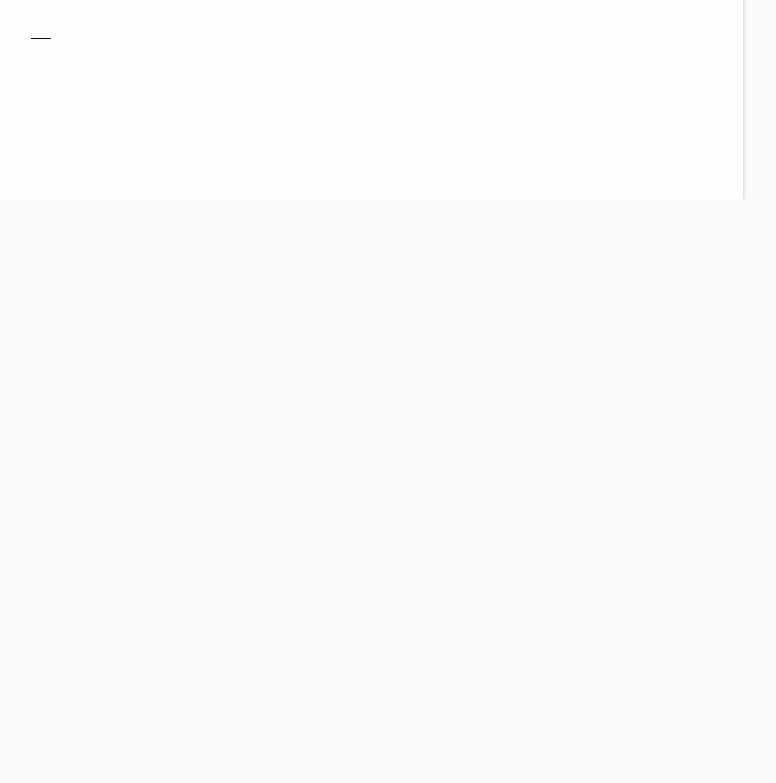
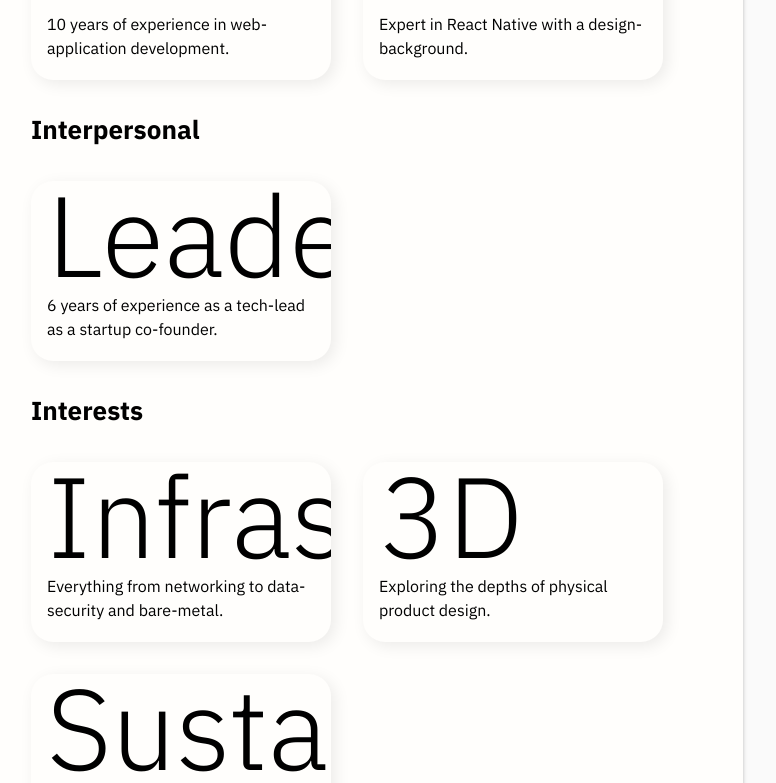
Before and after one commit to ameesme/amees.me, a Next.js app: page / in a window 1280 px wide. Shown: the part 2697-3480 px from the top of the page, without its empty margins (97-873 px from the left). Before the commit the page ends 2896 px from the top, so only its background shows below. Built offline with nearby package versions, Linux system fonts and the light colour scheme.

Commit message:
Improved marquee behavior

```diff
--- a/src/app/globals.css
+++ b/src/app/globals.css
@@ -13,15 +13,15 @@
     transform: translateX(0%);
   }
   50% {
-    transform: translateX(-110%);
+    transform: translateX(-100%);
     visibility: visible;
   }
   50.1% {
-    transform: translateX(-110%);
+    transform: translateX(-100%);
     visibility: hidden;
   }
   50.2% {
-    transform: translateX(110%);
+    transform: translateX(100%);
     visibility: hidden;
   }
   50.3% {
--- a/src/app/page.tsx
+++ b/src/app/page.tsx
@@ -3,6 +3,7 @@
 import { Blockquote, Heading, Paragraph } from "@/components/Typography";
 import Dash from "@/components/atoms/Dash";
 import Card from "@/components/molecules/Card";
+import CardsContainer from "@/components/templates/CardsContainer";
 import Container from "@/components/templates/Container";
 import Section from "@/components/templates/Section";
 import { Work_Sans } from "next/font/google";
@@ -51,7 +52,7 @@ export default function Home() {
             apps in no-time, so they can be validated and enjoyed in the real
             world.
           </Paragraph>
-          <div className="w-full flex flex-wrap justify-between gap-8 mt-8">
+          <CardsContainer>
             <Card
               title="Idea"
               description="Going from an idea to a clear product-definition."
@@ -72,7 +73,7 @@ export default function Home() {
               description="...or getting our own hands dirty, building your product together."
               onClick={() => {}}
             />
-          </div>
+          </CardsContainer>
           <Dash className="mt-8" />
         </Section>
         <Section>
@@ -90,10 +91,52 @@ export default function Home() {
         </Section>
         <Section>
           <Heading variant="h1">Experience</Heading>
-          <Heading variant="h2">Technologies</Heading>
-          <Heading variant="h2">Interpersonal</Heading>
-          <Heading variant="h2">Interests</Heading>
-          <Dash className="mt-8" />
+          <Section className="mb-[30px]">
+            <Heading variant="h2">Technologies</Heading>
+            <CardsContainer>
+              <Card
+                title="Web"
+                description="10 years of experience in web-application development."
+                onClick={() => {}}
+              />
+              <Card
+                title="Mobile"
+                description="Expert in React Native with a design-background."
+                onClick={() => {}}
+              />
+            </CardsContainer>
+          </Section>
+          <Section className="mb-[30px]">
+            <Heading variant="h2">Interpersonal</Heading>
+            <CardsContainer>
+              <Card
+                title="Leadership"
+                description="6 years of experience as a tech-lead as a startup co-founder."
+                onClick={() => {}}
+              />
+            </CardsContainer>
+          </Section>
+          <Section className="mb-[30px]">
+            <Heading variant="h2">Interests</Heading>
+            <CardsContainer>
+              <Card
+                title="Infrastructure"
+                description="Everything from networking to data-security and bare-metal."
+                onClick={() => {}}
+              />
+              <Card
+                title="3D"
+                description="Exploring the depths of physical product design."
+                onClick={() => {}}
+              />
+              <Card
+                title="Sustainability"
+                description="Animal rights activist and environmentalist."
+                onClick={() => {}}
+              />
+            </CardsContainer>
+          </Section>
+          <Dash className="mt-16" />
         </Section>
       </Container>
     </main>
--- a/src/components/molecules/Card.tsx
+++ b/src/components/molecules/Card.tsx
@@ -23,16 +23,23 @@ export const Card: FC<Props> = ({
   return (
     <div
       className={classNames(
-        "flex-1 bg-background shadow-light rounded-[22px] p-4 pb-5 flex-col min-w-[250px] overflow-hidden cursor-pointer hover:bg-text0 hover:text-background transition-colors duration-200",
+        "flex-1 bg-background shadow-light rounded-[22px] p-4 pb-5 flex-col min-w-[250px] lg:max-w-[300px] overflow-hidden cursor-pointer hover:bg-text0 hover:text-background transition-colors duration-200",
         className
       )}
       onMouseEnter={() => setIsHovered(true)}
       onMouseLeave={() => setIsHovered(false)}
       {...rest}
     >
-      <Massive className={classNames("mb-[16px]", isHovered && "marquee")}>
-        {title}
-      </Massive>
+      <div className="w-full">
+        <Massive
+          className={classNames(
+            "mb-[16px] inline-block min-w-full",
+            isHovered && "marquee"
+          )}
+        >
+          {title}
+        </Massive>
+      </div>
       <div className="flex flex-row justify-between align-bottom">
         <Paragraph variant="button">{description}</Paragraph>
       </div>
--- /dev/null
+++ b/src/components/templates/CardsContainer.tsx
@@ -0,0 +1,23 @@
+import classNames from "classnames";
+import { FC, ReactNode } from "react";
+
+export type Props = {
+  children: ReactNode;
+  className?: string;
+};
+
+export const CardsContainer: FC<Props> = ({ children, className, ...rest }) => {
+  return (
+    <div
+      className={classNames(
+        "w-full flex flex-wrap justify-between gap-8 mt-8",
+        className
+      )}
+      {...rest}
+    >
+      {children}
+    </div>
+  );
+};
+
+export default CardsContainer;
```
